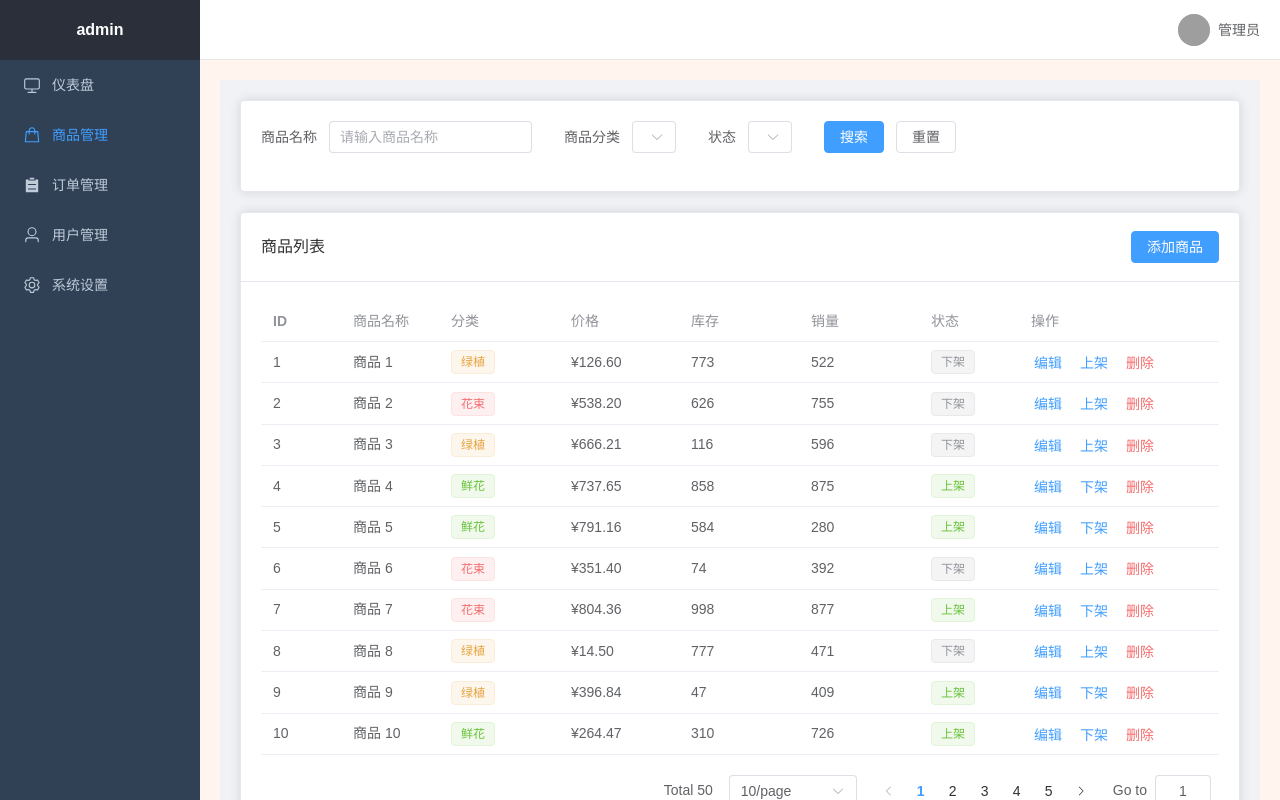
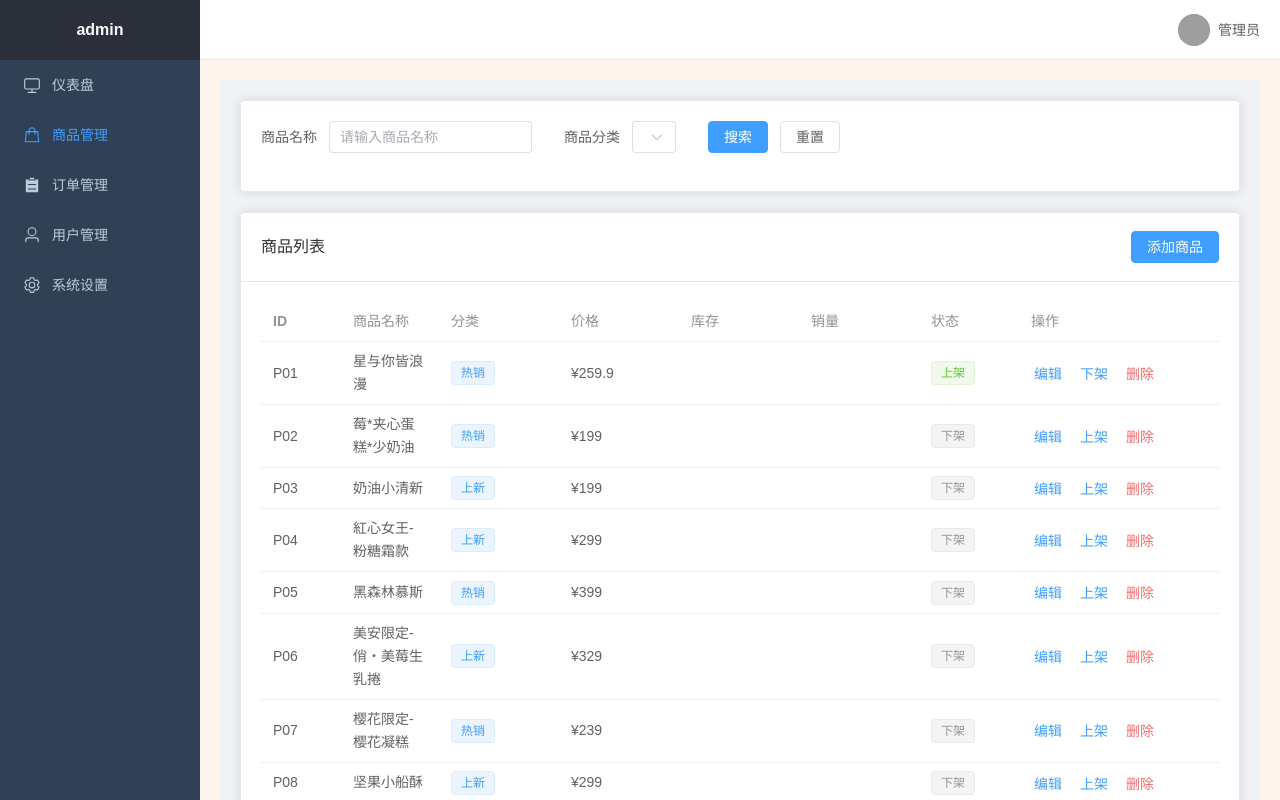
Before and after one commit to KchrisSpace/kamiya, a Vue app: page /admin/products in a window 1280 px wide. Shown: the top 800 px of the page. Built offline with nearby package versions, Linux system fonts and the light colour scheme; data requests are answered from the project's data file; grey boxes are pictures that could not be loaded.

Commit message:
K:430后台admin开始

```diff
--- /dev/null
+++ b/src/data_stores/products.js
@@ -0,0 +1,169 @@
+import { defineStore } from "pinia";
+import { ref, computed } from "vue";
+
+export const useProductsStore = defineStore("products", () => {
+  // 状态
+  const products = ref([]);
+  const currentPage = ref(1);
+  const totalPages = ref(1);
+  const perPage = ref(10);
+  const total = ref(0);
+  const loading = ref(false);
+  const error = ref(null);
+  const categories = ref(["热销", "上新", "特价出售"]);
+  const currentCategory = ref("");
+
+  // 计算属性
+  const paginatedProducts = computed(() => {
+    const start = (currentPage.value - 1) * perPage.value;
+    const end = start + perPage.value;
+    return products.value.slice(start, end);
+  });
+
+  const filteredProducts = computed(() => {
+    if (!currentCategory.value) return products.value;
+    return products.value.filter(
+      (product) => product.main_category === currentCategory.value
+    );
+  });
+
+  // 方法
+  const fetchProducts = async () => {
+    loading.value = true;
+    try {
+      const response = await fetch("http://localhost:3001/products_list");
+      const data = await response.json();
+      products.value = data;
+      total.value = data.length;
+      totalPages.value = Math.ceil(data.length / perPage.value);
+    } catch (err) {
+      error.value = err;
+      console.error("获取商品列表失败:", err);
+    } finally {
+      loading.value = false;
+    }
+  };
+
+  const fetchProductById = async (id) => {
+    loading.value = true;
+    try {
+      const response = await fetch(`http://localhost:3001/products_list/${id}`);
+      const data = await response.json();
+      return data;
+    } catch (err) {
+      error.value = err;
+      console.error("获取商品详情失败:", err);
+    } finally {
+      loading.value = false;
+    }
+  };
+
+  const addProduct = async (product) => {
+    loading.value = true;
+    try {
+      const response = await fetch("http://localhost:3001/products_list", {
+        method: "POST",
+        headers: {
+          "Content-Type": "application/json",
+        },
+        body: JSON.stringify(product),
+      });
+      const newProduct = await response.json();
+      products.value.push(newProduct);
+      return newProduct;
+    } catch (err) {
+      error.value = err;
+      console.error("添加商品失败:", err);
+    } finally {
+      loading.value = false;
+    }
+  };
+
+  const updateProduct = async (id, product) => {
+    loading.value = true;
+    try {
+      const response = await fetch(
+        `http://localhost:3001/products_list/${id}`,
+        {
+          method: "PUT",
+          headers: {
+            "Content-Type": "application/json",
+          },
+          body: JSON.stringify(product),
+        }
+      );
+      const updatedProduct = await response.json();
+      const index = products.value.findIndex((p) => p.id === id);
+      if (index !== -1) {
+        products.value[index] = updatedProduct;
+      }
+      return updatedProduct;
+    } catch (err) {
+      error.value = err;
+      console.error("更新商品失败:", err);
+    } finally {
+      loading.value = false;
+    }
+  };
+
+  const deleteProduct = async (id) => {
+    loading.value = true;
+    try {
+      await fetch(`http://localhost:3001/products_list/${id}`, {
+        method: "DELETE",
+      });
+      products.value = products.value.filter((product) => product.id !== id);
+    } catch (err) {
+      error.value = err;
+      console.error("删除商品失败:", err);
+    } finally {
+      loading.value = false;
+    }
+  };
+
+  const setCurrentPage = (page) => {
+    currentPage.value = page;
+  };
+
+  const setCurrentCategory = (category) => {
+    currentCategory.value = category;
+    currentPage.value = 1;
+  };
+
+  const searchProducts = (keyword) => {
+    return products.value.filter(
+      (product) =>
+        product.title.toLowerCase().includes(keyword.toLowerCase()) ||
+        product.promotion.keywords.some((k) =>
+          k.toLowerCase().includes(keyword.toLowerCase())
+        )
+    );
+  };
+
+  return {
+    // 状态
+    products,
+    currentPage,
+    totalPages,
+    perPage,
+    total,
+    loading,
+    error,
+    categories,
+    currentCategory,
+
+    // 计算属性
+    paginatedProducts,
+    filteredProducts,
+
+    // 方法
+    fetchProducts,
+    fetchProductById,
+    addProduct,
+    updateProduct,
+    deleteProduct,
+    setCurrentPage,
+    setCurrentCategory,
+    searchProducts,
+  };
+});
--- a/src/views/admin/products/components/ProductForm.vue
+++ b/src/views/admin/products/components/ProductForm.vue
@@ -6,35 +6,32 @@
     label-width="100px"
     class="product-form"
   >
-    <el-form-item label="商品名称" prop="name">
-      <el-input v-model="form.name" placeholder="请输入商品名称" />
+    <el-form-item label="商品名称" prop="title">
+      <el-input v-model="form.title" placeholder="请输入商品名称" />
     </el-form-item>
 
-    <el-form-item label="商品分类" prop="category">
-      <el-select v-model="form.category" placeholder="请选择分类">
-        <el-option label="鲜花" value="flowers" />
-        <el-option label="绿植" value="plants" />
-        <el-option label="花束" value="bouquets" />
+    <el-form-item label="商品分类" prop="main_category">
+      <el-select v-model="form.main_category" placeholder="请选择分类">
+        <el-option
+          v-for="category in categories"
+          :key="category"
+          :label="category"
+          :value="category"
+        />
       </el-select>
     </el-form-item>
 
-    <el-form-item label="价格" prop="price">
+    <el-form-item label="价格" prop="price_info.current_price">
       <el-input-number
-        v-model="form.price"
+        v-model="form.price_info.current_price"
+        :min="0"
         :precision="2"
         :step="0.1"
-        :min="0"
-        placeholder="请输入价格"
       />
     </el-form-item>
 
     <el-form-item label="库存" prop="stock">
-      <el-input-number
-        v-model="form.stock"
-        :min="0"
-        :step="1"
-        placeholder="请输入库存"
-      />
+      <el-input-number v-model="form.stock" :min="0" :step="1" />
     </el-form-item>
 
     <el-form-item label="商品描述" prop="description">
@@ -60,8 +57,26 @@
       </el-upload>
     </el-form-item>
 
+    <el-form-item label="关键词" prop="promotion.keywords">
+      <el-select
+        v-model="form.promotion.keywords"
+        multiple
+        filterable
+        allow-create
+        default-first-option
+        placeholder="请输入关键词"
+      >
+        <el-option
+          v-for="keyword in form.promotion.keywords"
+          :key="keyword"
+          :label="keyword"
+          :value="keyword"
+        />
+      </el-select>
+    </el-form-item>
+
     <el-form-item>
-      <el-button type="primary" @click="submitForm">提交</el-button>
+      <el-button type="primary" @click="submitForm">确定</el-button>
       <el-button @click="cancel">取消</el-button>
     </el-form-item>
   </el-form>
@@ -72,14 +87,14 @@
 </template>
 
 <script setup>
-import { ref, reactive, watch } from "vue";
+import { ref, reactive, onMounted } from "vue";
 import { Plus } from "@element-plus/icons-vue";
 import { ElMessage } from "element-plus";
 
 const props = defineProps({
   formData: {
     type: Object,
-    default: () => ({}),
+    required: true,
   },
 });
 
@@ -88,34 +103,43 @@ const emit = defineEmits(["submit", "cancel"]);
 const formRef = ref(null);
 const dialogVisible = ref(false);
 const dialogImageUrl = ref("");
+const categories = ["热销", "上新", "特价出售"];
 
 const form = reactive({
-  name: "",
-  category: "",
-  price: "",
+  title: "",
+  main_category: "",
+  price_info: {
+    current_price: "",
+  },
   stock: "",
   description: "",
   images: [],
+  promotion: {
+    keywords: [],
+  },
 });
 
 const rules = {
-  name: [{ required: true, message: "请输入商品名称", trigger: "blur" }],
-  category: [{ required: true, message: "请选择商品分类", trigger: "change" }],
-  price: [{ required: true, message: "请输入商品价格", trigger: "blur" }],
-  stock: [{ required: true, message: "请输入商品库存", trigger: "blur" }],
-  description: [{ required: true, message: "请输入商品描述", trigger: "blur" }],
+  title: [
+    { required: true, message: "请输入商品名称", trigger: "blur" },
+    { min: 2, max: 50, message: "长度在 2 到 50 个字符", trigger: "blur" },
+  ],
+  main_category: [
+    { required: true, message: "请选择商品分类", trigger: "change" },
+  ],
+  "price_info.current_price": [
+    { required: true, message: "请输入商品价格", trigger: "blur" },
+  ],
+  stock: [{ required: true, message: "请输入库存数量", trigger: "blur" }],
+  description: [
+    { required: true, message: "请输入商品描述", trigger: "blur" },
+    { min: 10, max: 500, message: "长度在 10 到 500 个字符", trigger: "blur" },
+  ],
+  images: [{ required: true, message: "请上传商品图片", trigger: "change" }],
+  "promotion.keywords": [
+    { required: true, message: "请输入关键词", trigger: "change" },
+  ],
 };
-
-// 监听表单数据变化
-watch(
-  () => props.formData,
-  (newVal) => {
-    if (newVal) {
-      Object.assign(form, newVal);
-    }
-  },
-  { immediate: true }
-);
 
 const handlePictureCardPreview = (file) => {
   dialogImageUrl.value = file.url;
@@ -149,21 +173,33 @@ const submitForm = async () => {
 const cancel = () => {
   emit("cancel");
 };
+
+// 初始化表单数据
+onMounted(() => {
+  Object.assign(form, props.formData);
+});
 </script>
 
 <style scoped>
 .product-form {
-  max-width: 600px;
-  margin: 0 auto;
+  padding: 20px;
 }
 
-:deep(.el-upload--picture-card) {
+.el-input-number {
+  width: 200px;
+}
+
+.el-select {
+  width: 100%;
+}
+
+.el-upload--picture-card {
   width: 100px;
   height: 100px;
   line-height: 100px;
 }
 
-:deep(.el-upload-list--picture-card .el-upload-list__item) {
+.el-upload-list--picture-card .el-upload-list__item {
   width: 100px;
   height: 100px;
 }
--- a/src/views/admin/products/products.vue
+++ b/src/views/admin/products/products.vue
@@ -8,16 +8,12 @@
         <el-form-item label="商品分类">
           <el-select v-model="filterForm.category" placeholder="请选择分类">
             <el-option label="全部" value="" />
-            <el-option label="鲜花" value="flowers" />
-            <el-option label="绿植" value="plants" />
-            <el-option label="花束" value="bouquets" />
-          </el-select>
-        </el-form-item>
-        <el-form-item label="状态">
-          <el-select v-model="filterForm.status" placeholder="请选择状态">
-            <el-option label="全部" value="" />
-            <el-option label="上架" value="1" />
-            <el-option label="下架" value="0" />
+            <el-option
+              v-for="category in productsStore.categories"
+              :key="category"
+              :label="category"
+              :value="category"
+            />
           </el-select>
         </el-form-item>
         <el-form-item>
@@ -35,18 +31,26 @@
         </div>
       </template>
 
-      <el-table :data="products" style="width: 100%" v-loading="loading">
+      <el-table
+        :data="productsStore.filteredProducts"
+        style="width: 100%"
+        v-loading="productsStore.loading"
+      >
         <el-table-column prop="id" label="ID" width="80" />
-        <el-table-column prop="name" label="商品名称" />
-        <el-table-column prop="category" label="分类" width="120">
+        <el-table-column prop="title" label="商品名称" />
+        <el-table-column prop="main_category" label="分类" width="120">
           <template #default="{ row }">
-            <el-tag :type="getCategoryType(row.category)">
-              {{ getCategoryName(row.category) }}
-            </el-tag>
+            <el-tag>{{ row.main_category }}</el-tag>
           </template>
         </el-table-column>
-        <el-table-column prop="price" label="价格" width="120">
-          <template #default="{ row }"> ¥{{ row.price }} </template>
+        <el-table-column
+          prop="price_info.current_price"
+          label="价格"
+          width="120"
+        >
+          <template #default="{ row }">
+            ¥{{ row.price_info?.current_price }}
+          </template>
         </el-table-column>
         <el-table-column prop="stock" label="库存" width="120" />
         <el-table-column prop="sales" label="销量" width="120" />
@@ -77,7 +81,7 @@
           v-model:current-page="currentPage"
           v-model:page-size="pageSize"
           :page-sizes="[10, 20, 50, 100]"
-          :total="total"
+          :total="productsStore.total"
           layout="total, sizes, prev, pager, next, jumper"
           @size-change="handleSizeChange"
           @current-change="handleCurrentChange"
@@ -101,24 +105,12 @@
 </template>
 
 <script setup>
-import { ref, reactive } from "vue";
+import { ref, reactive, onMounted } from "vue";
 import { ElMessage, ElMessageBox } from "element-plus";
 import ProductForm from "./components/ProductForm.vue";
+import { useProductsStore } from "../../../data_stores/products";
 
-// 模拟数据
-const mockProducts = Array.from({ length: 50 }, (_, i) => ({
-  id: i + 1,
-  name: `商品 ${i + 1}`,
-  category: ["flowers", "plants", "bouquets"][Math.floor(Math.random() * 3)],
-  price: (Math.random() * 1000).toFixed(2),
-  stock: Math.floor(Math.random() * 1000),
-  sales: Math.floor(Math.random() * 1000),
-  status: Math.random() > 0.5 ? "1" : "0",
-}));
-
-const loading = ref(false);
-const products = ref([]);
-const total = ref(0);
+const productsStore = useProductsStore();
 const currentPage = ref(1);
 const pageSize = ref(10);
 const dialogVisible = ref(false);
@@ -128,70 +120,50 @@ const formData = ref({});
 const filterForm = reactive({
   name: "",
   category: "",
-  status: "",
 });
 
-const getCategoryType = (category) => {
-  const types = {
-    flowers: "success",
-    plants: "warning",
-    bouquets: "danger",
-  };
-  return types[category] || "info";
-};
-
-const getCategoryName = (category) => {
-  const names = {
-    flowers: "鲜花",
-    plants: "绿植",
-    bouquets: "花束",
-  };
-  return names[category] || "未知";
-};
-
-const fetchProducts = () => {
-  loading.value = true;
-  // 模拟API请求
-  setTimeout(() => {
-    const start = (currentPage.value - 1) * pageSize.value;
-    const end = start + pageSize.value;
-    products.value = mockProducts.slice(start, end);
-    total.value = mockProducts.length;
-    loading.value = false;
-  }, 500);
-};
-
 const handleSearch = () => {
-  currentPage.value = 1;
-  fetchProducts();
+  if (filterForm.name) {
+    const results = productsStore.searchProducts(filterForm.name);
+    productsStore.products = results;
+  }
+  if (filterForm.category) {
+    productsStore.setCurrentCategory(filterForm.category);
+  }
 };
 
 const resetFilter = () => {
   filterForm.name = "";
   filterForm.category = "";
-  filterForm.status = "";
-  handleSearch();
+  productsStore.setCurrentCategory("");
+  productsStore.fetchProducts();
 };
 
 const handleSizeChange = (val) => {
   pageSize.value = val;
-  fetchProducts();
+  productsStore.perPage = val;
+  productsStore.fetchProducts();
 };
 
 const handleCurrentChange = (val) => {
   currentPage.value = val;
-  fetchProducts();
+  productsStore.setCurrentPage(val);
 };
 
 const handleAdd = () => {
   dialogType.value = "add";
   formData.value = {
-    name: "",
-    category: "",
-    price: "",
+    title: "",
+    main_category: "",
+    price_info: {
+      current_price: "",
+    },
     stock: "",
     description: "",
     images: [],
+    promotion: {
+      keywords: [],
+    },
   };
   dialogVisible.value = true;
 };
@@ -202,55 +174,60 @@ const handleEdit = (row) => {
   dialogVisible.value = true;
 };
 
-const handleStatus = (row) => {
+const handleStatus = async (row) => {
   const action = row.status === "1" ? "下架" : "上架";
-  ElMessageBox.confirm(`确定要${action}该商品吗？`, "提示", {
+  try {
+    await ElMessageBox.confirm(`确定要${action}该商品吗？`, "提示", {
       confirmButtonText: "确定",
       cancelButtonText: "取消",
       type: "warning",
-  }).then(() => {
-    // 模拟API请求
-    row.status = row.status === "1" ? "0" : "1";
+    });
+    await productsStore.updateProduct(row.id, {
+      ...row,
+      status: row.status === "1" ? "0" : "1",
+    });
     ElMessage.success(`${action}成功`);
-  });
+  } catch (error) {
+    if (error !== "cancel") {
+      ElMessage.error(`${action}失败`);
+    }
+  }
 };
 
-const handleDelete = (row) => {
-  ElMessageBox.confirm("确定要删除该商品吗？", "提示", {
+const handleDelete = async (row) => {
+  try {
+    await ElMessageBox.confirm("确定要删除该商品吗？", "提示", {
       confirmButtonText: "确定",
       cancelButtonText: "取消",
       type: "warning",
-  }).then(() => {
-    // 模拟API请求
-    const index = products.value.findIndex((item) => item.id === row.id);
-    if (index !== -1) {
-      products.value.splice(index, 1);
+    });
+    await productsStore.deleteProduct(row.id);
+    ElMessage.success("删除成功");
+  } catch (error) {
+    if (error !== "cancel") {
+      ElMessage.error("删除失败");
     }
-    ElMessage.success("删除成功");
-  });
+  }
 };
 
-const handleSubmit = (form) => {
-  // 模拟API请求
+const handleSubmit = async (form) => {
+  try {
     if (dialogType.value === "add") {
-    products.value.unshift({
-      ...form,
-      id: products.value.length + 1,
-      sales: 0,
-    });
+      await productsStore.addProduct(form);
       ElMessage.success("添加成功");
     } else {
-    const index = products.value.findIndex((item) => item.id === form.id);
-    if (index !== -1) {
-      products.value[index] = form;
-    }
+      await productsStore.updateProduct(form.id, form);
       ElMessage.success("更新成功");
     }
     dialogVisible.value = false;
+  } catch (error) {
+    ElMessage.error(dialogType.value === "add" ? "添加失败" : "更新失败");
+  }
 };
 
-// 初始化
-fetchProducts();
+onMounted(async () => {
+  await productsStore.fetchProducts();
+});
 </script>
 
 <style scoped>
```
Also changed, not shown: db.json (+18 -31 lines), src/views/cart/cart.vue (+22 -5 lines), src/views/store/components/product-detail.vue (+13 -29 lines). Lines whose indentation alone changed are shown as unchanged.
